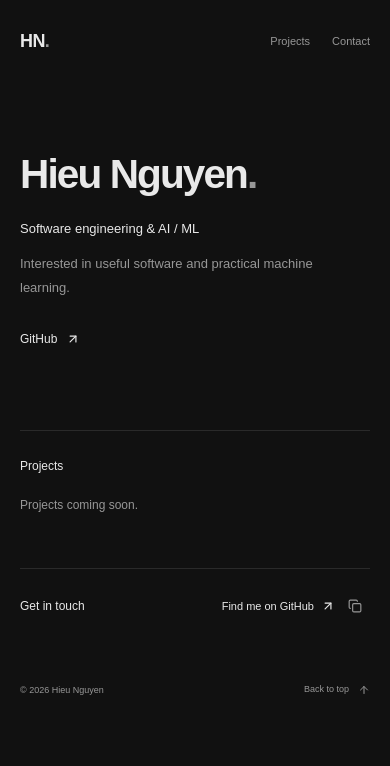
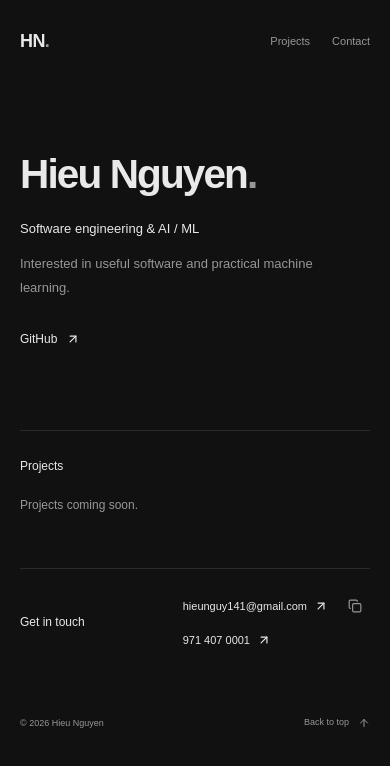
Before and after one commit to hieun5/portfolio, a React (Vite) app: page / in a window 390 px wide. Shown: the top 766 px of the page. Built offline with nearby package versions, Linux system fonts and the light colour scheme.

Commit message:
Add public email and phone contact links

```diff
--- a/src/App.tsx
+++ b/src/App.tsx
@@ -7,7 +7,6 @@ export default function App() {
     "idle",
   );
   const copyTimer = useRef<ReturnType<typeof setTimeout> | null>(null);
-  const contactUrl = profile.email ? `mailto:${profile.email}` : profile.github;
 
   useEffect(
     () => () => {
@@ -18,7 +17,7 @@ export default function App() {
 
   async function copyContact() {
     try {
-      await navigator.clipboard.writeText(profile.email || profile.github);
+      await navigator.clipboard.writeText(profile.email);
       setCopyState("copied");
     } catch {
       setCopyState("error");
@@ -135,24 +134,15 @@ export default function App() {
           <div className="contact-row">
             <h2 id="contact-heading">Get in touch</h2>
             <div className="contact-links">
-              <a
-                className="text-link"
-                href={contactUrl}
-                {...(!profile.email
-                  ? { target: "_blank", rel: "noopener noreferrer" }
-                  : {})}
-              >
-                {profile.email || "Find me on GitHub"}{" "}
-                <ArrowUpRight size={14} />
+              {profile.email && (
+                <div className="contact-email">
+                  <a className="text-link" href={`mailto:${profile.email}`}>
+                    {profile.email} <ArrowUpRight size={14} />
                   </a>
                   <button
                     className="copy-contact"
                     aria-label={
-                  copyState === "copied"
-                    ? "Copied!"
-                    : profile.email
-                      ? "Copy email address"
-                      : "Copy GitHub link"
+                      copyState === "copied" ? "Copied!" : "Copy email address"
                     }
                     onClick={copyContact}
                   >
@@ -163,12 +153,22 @@ export default function App() {
                     )}
                   </button>
                 </div>
+              )}
+              {profile.phone && (
+                <a
+                  className="text-link"
+                  href={`tel:${profile.phone.replace(/[^\d+]/g, "")}`}
+                >
+                  {profile.phone} <ArrowUpRight size={14} />
+                </a>
+              )}
+            </div>
           </div>
           <p className="copy-feedback" role="status">
             {copyState === "error"
               ? "Copy is unavailable. You can use the link above."
               : copyState === "copied"
-                ? "Contact link copied to clipboard."
+                ? "Email address copied to clipboard."
                 : ""}
           </p>
           <div className="footer-bottom">
--- a/src/content.ts
+++ b/src/content.ts
@@ -5,8 +5,8 @@ export const profile = {
   intro: "Interested in useful software and practical machine learning.",
   github: "https://github.com/hieun5",
   source: "https://github.com/hieun5/portfolio",
-  // Add your public contact email to enable the email link and copy button.
-  email: "",
+  email: "hieunguy141@gmail.com",
+  phone: "971 407 0001",
 };
 
 export type Category = "All work" | "Software engineering" | "AI / ML";
--- a/src/styles.css
+++ b/src/styles.css
@@ -169,11 +169,17 @@ footer {
 }
 .contact-row {
   display: flex;
-  align-items: center;
+  align-items: flex-start;
   justify-content: space-between;
   gap: 20px;
 }
 .contact-links {
+  display: flex;
+  flex-direction: column;
+  align-items: flex-start;
+  gap: 6px;
+}
+.contact-email {
   display: flex;
   align-items: center;
   gap: 12px;
```
Also changed, not shown: 2 other files (tests, documents, lock files or other folders). Lines whose indentation alone changed are shown as unchanged.
